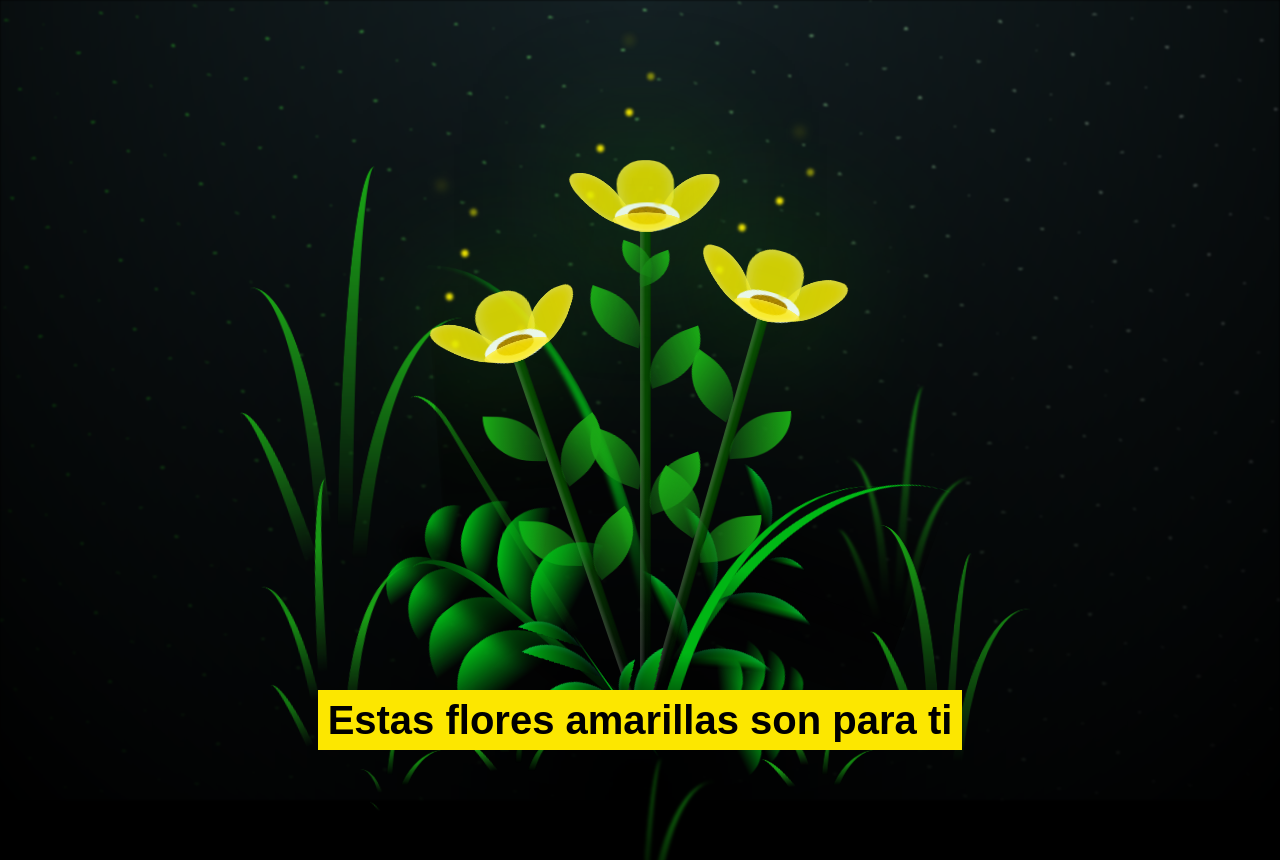
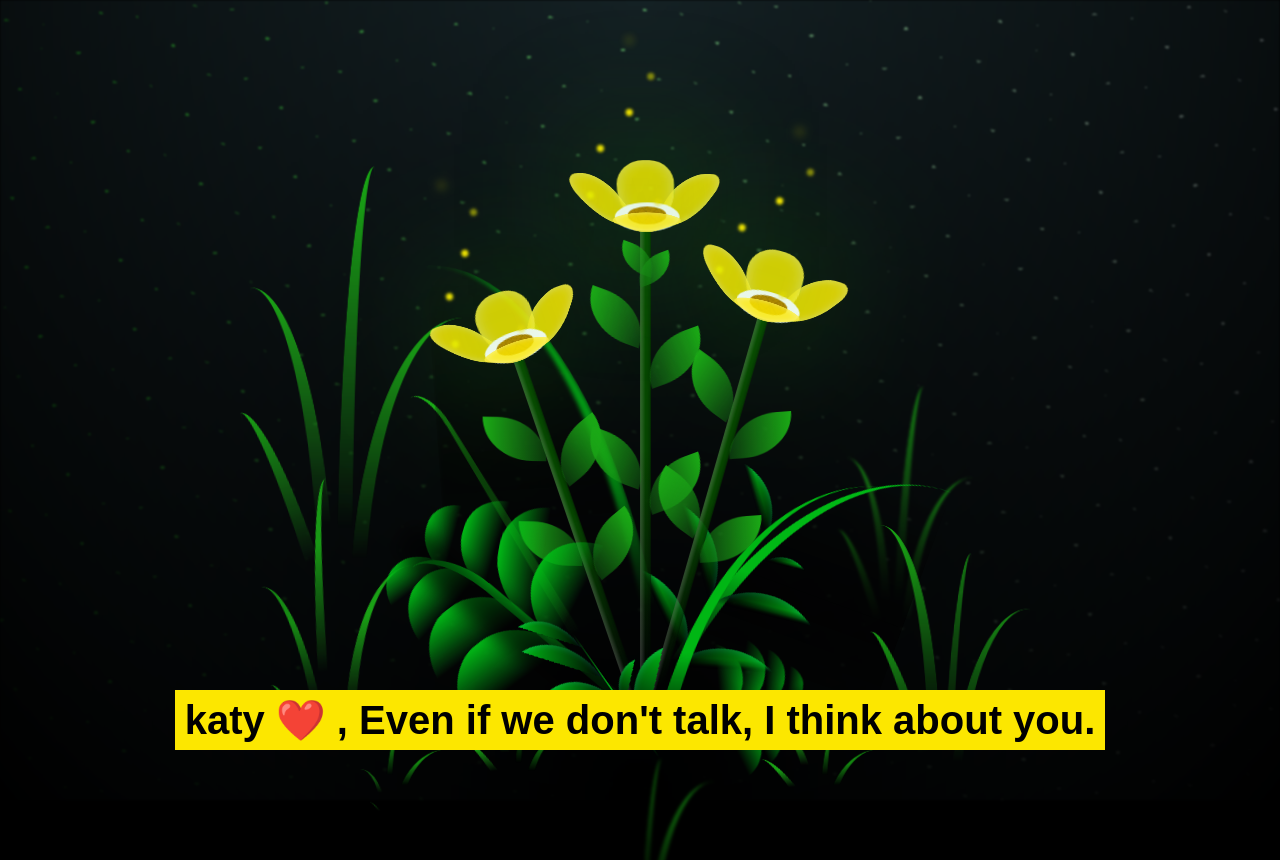
Before and after one commit to zabaladuran/flores-amarillas, a plain HTML site: page SRC/index.html in a window 1280 px wide. Shown: the top 860 px of the page. Drawn offline with Linux system fonts and the light colour scheme.

Commit message:
flores amarillas2

```diff
--- a/SRC/index.html
+++ b/SRC/index.html
@@ -303,7 +303,7 @@
       </div>
     </div>
   </div>
-  <div class="message">Estas flores amarillas son para ti</div>
+  <div class="message"> katy ❤️ , Even if we don't talk, I think about you.</div>
   <script src="index.js"></script>
 </body>
 </html>
```
